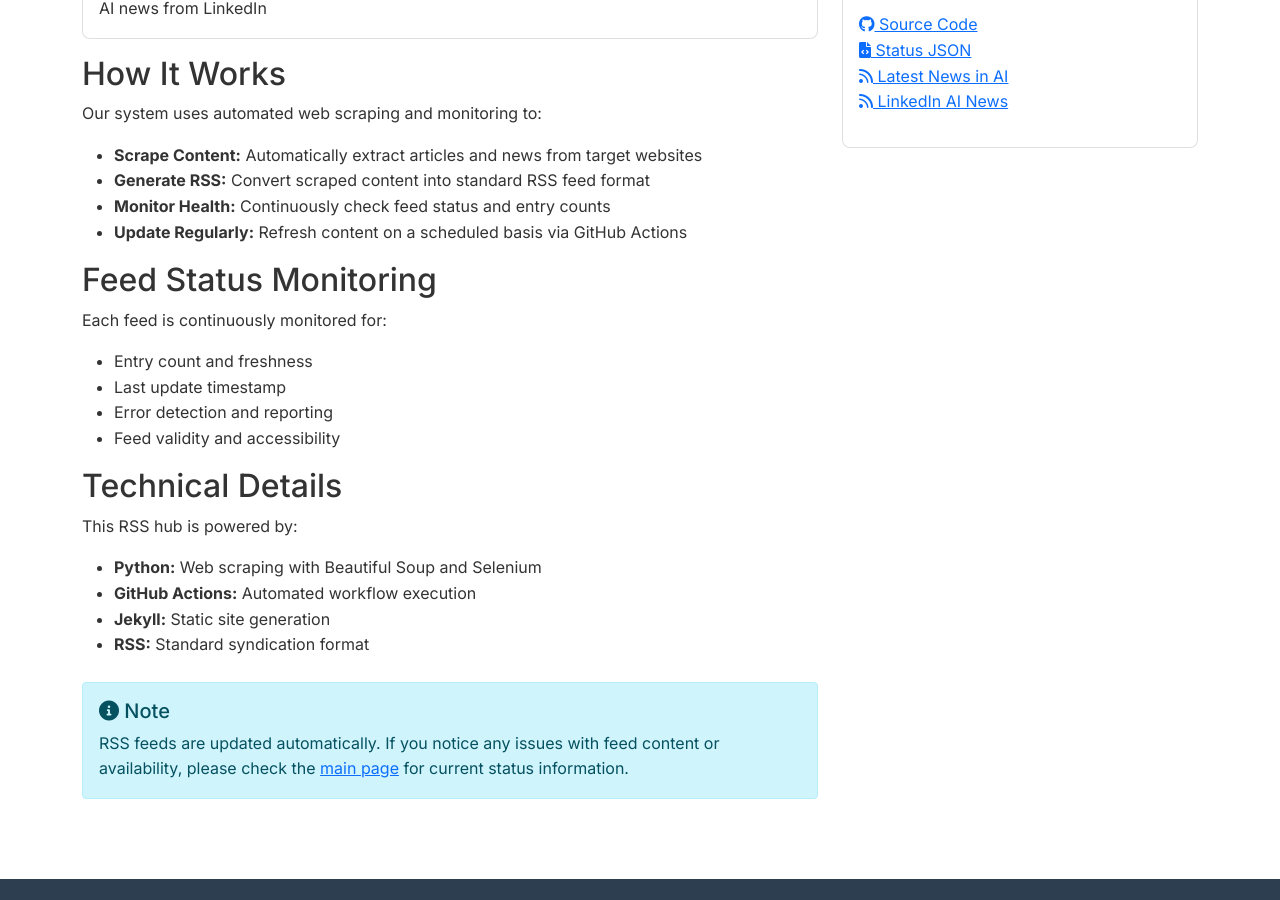
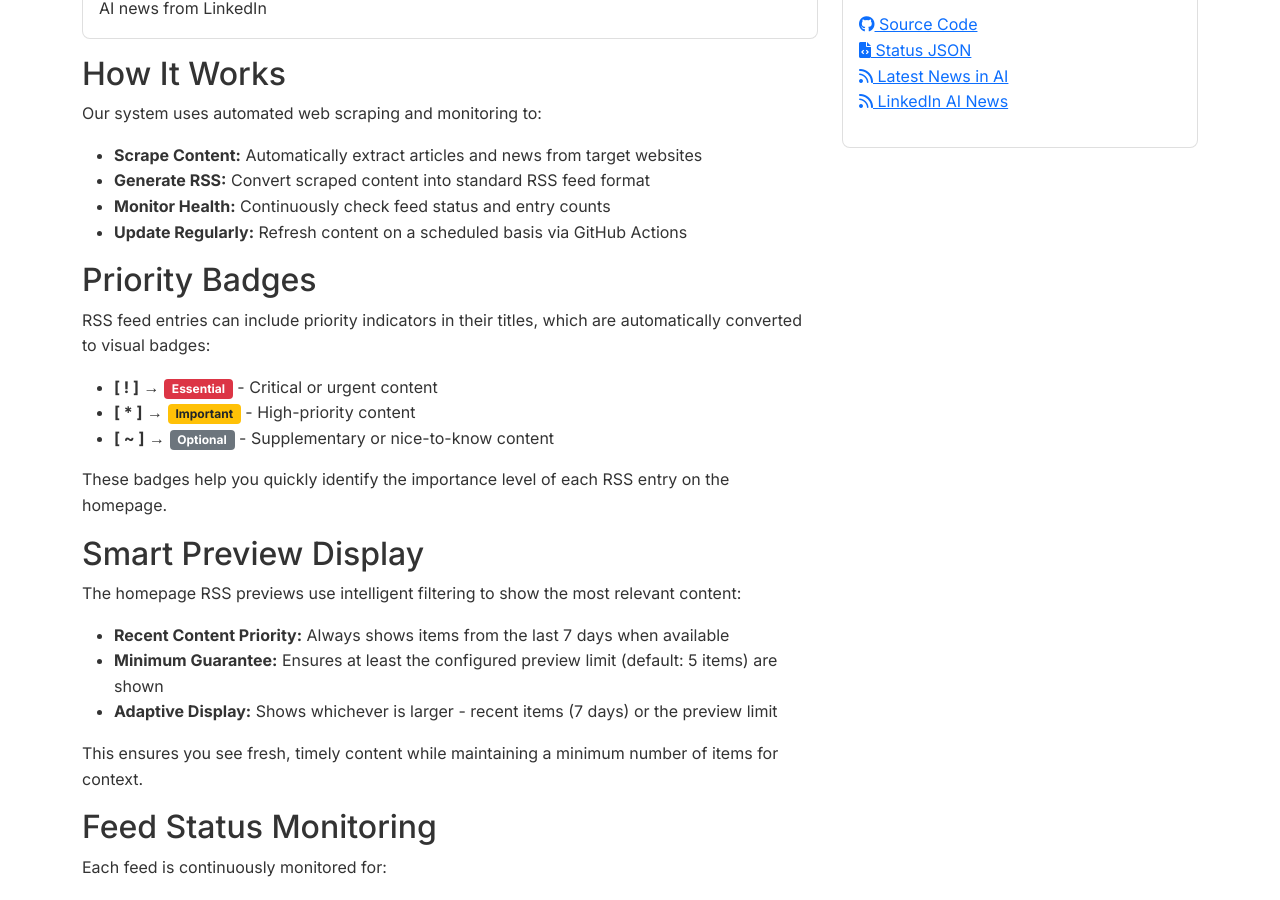
Before and after one commit to TedTschopp/GitHub-Action-To-Read-Table-and-Convert-to-RSS, a Jekyll site: the page built from about.md, in a window 1280 px wide and 900 px high, scrolled down 483 px. Built offline with Jekyll 4.4.1, drawn with Linux system fonts in a browser that asks for light colours.

Commit message:
feat: Enhance RSS feed display with priority badges and smart preview logic

```diff
--- a/_config.yml
+++ b/_config.yml
@@ -95,5 +95,5 @@ rss_feeds:
     description: "AI news from LinkedIn"
 
 # RSS display settings
-rss_preview_limit: 5  # Number of RSS items to show in homepage previews (default: 5)
+rss_preview_limit: 5  # Number of RSS items to show in homepage previews (minimum limit - will show more if last 7 days has more items) (default: 5)
                       # Change this value to display more or fewer items on the homepage
--- a/about.md
+++ b/about.md
@@ -35,6 +35,30 @@ title: "About RSS Feed Hub"
             <li><strong>Monitor Health:</strong> Continuously check feed status and entry counts</li>
             <li><strong>Update Regularly:</strong> Refresh content on a scheduled basis via GitHub Actions</li>
         </ul>
+
+        <h2>Priority Badges</h2>
+
+        <p>RSS feed entries can include priority indicators in their titles, which are automatically converted to visual badges:</p>
+
+        <ul>
+            <li><strong>[ ! ]</strong> → <span class="badge bg-danger">Essential</span> - Critical or urgent content</li>
+            <li><strong>[ * ]</strong> → <span class="badge bg-warning text-dark">Important</span> - High-priority content</li>
+            <li><strong>[ ~ ]</strong> → <span class="badge bg-secondary">Optional</span> - Supplementary or nice-to-know content</li>
+        </ul>
+
+        <p>These badges help you quickly identify the importance level of each RSS entry on the homepage.</p>
+
+        <h2>Smart Preview Display</h2>
+
+        <p>The homepage RSS previews use intelligent filtering to show the most relevant content:</p>
+
+        <ul>
+            <li><strong>Recent Content Priority:</strong> Always shows items from the last 7 days when available</li>
+            <li><strong>Minimum Guarantee:</strong> Ensures at least the configured preview limit (default: 5 items) are shown</li>
+            <li><strong>Adaptive Display:</strong> Shows whichever is larger - recent items (7 days) or the preview limit</li>
+        </ul>
+
+        <p>This ensures you see fresh, timely content while maintaining a minimum number of items for context.</p>
 
         <h2>Feed Status Monitoring</h2>
 
--- a/config.py
+++ b/config.py
@@ -29,7 +29,7 @@ SCRAPING_CONFIG = {
     "page_load_timeout": 30,
     "dynamic_content_wait": 10,
     "linkedin_wait": 15,
-    "max_articles_per_feed": 50,
+    "max_articles_per_feed": 512,
     "retry_attempts": 3,
     "retry_delay": 5
 }
@@ -71,5 +71,5 @@ CONTENT_FILTERS = {
         "robot", "deep learning", "nlp", "computer", "digital"
     ],
     "min_title_length": 15,
-    "max_description_length": 500
+    "max_description_length": 1024
 }
```
Also changed, not shown: index.html (+37 -5 lines).
